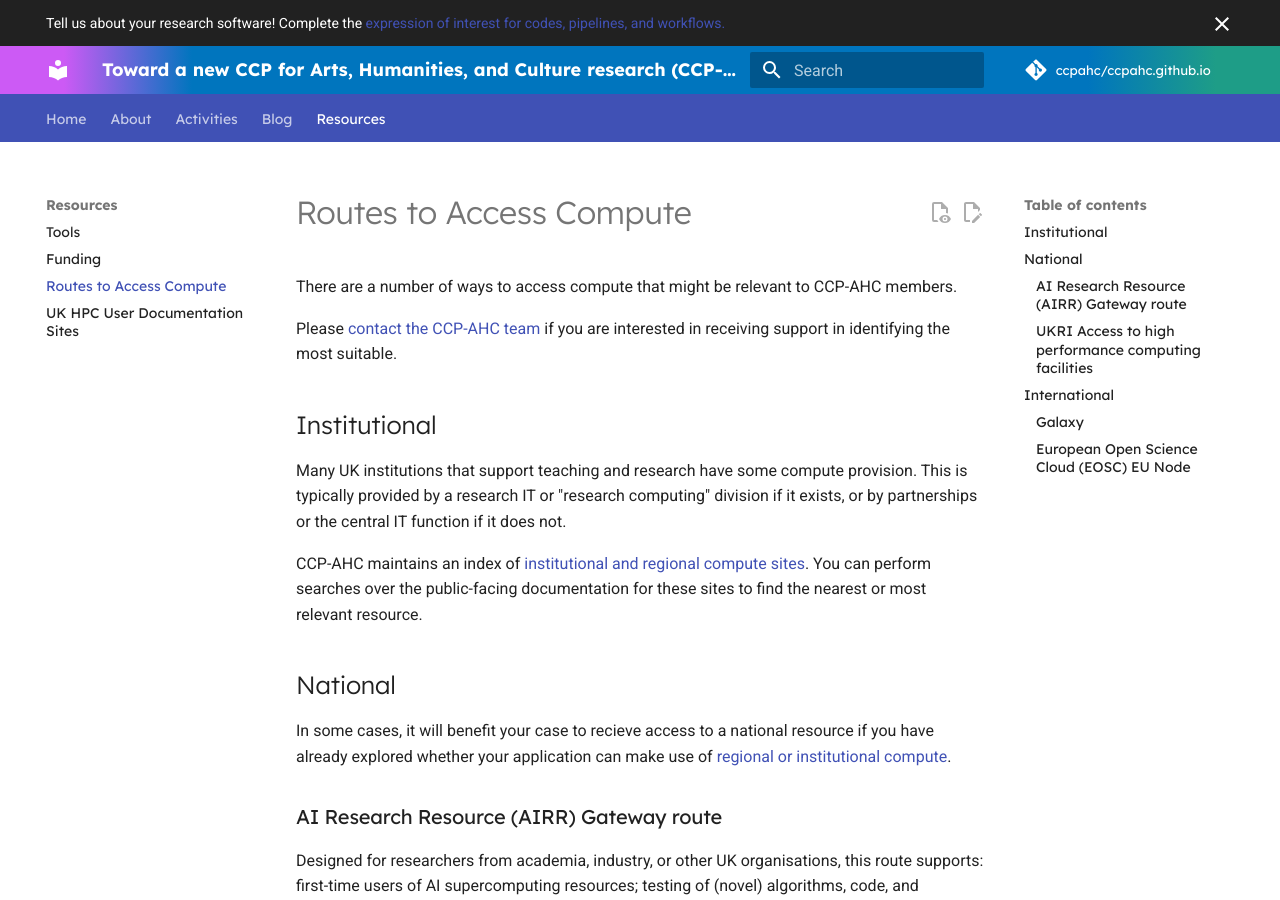
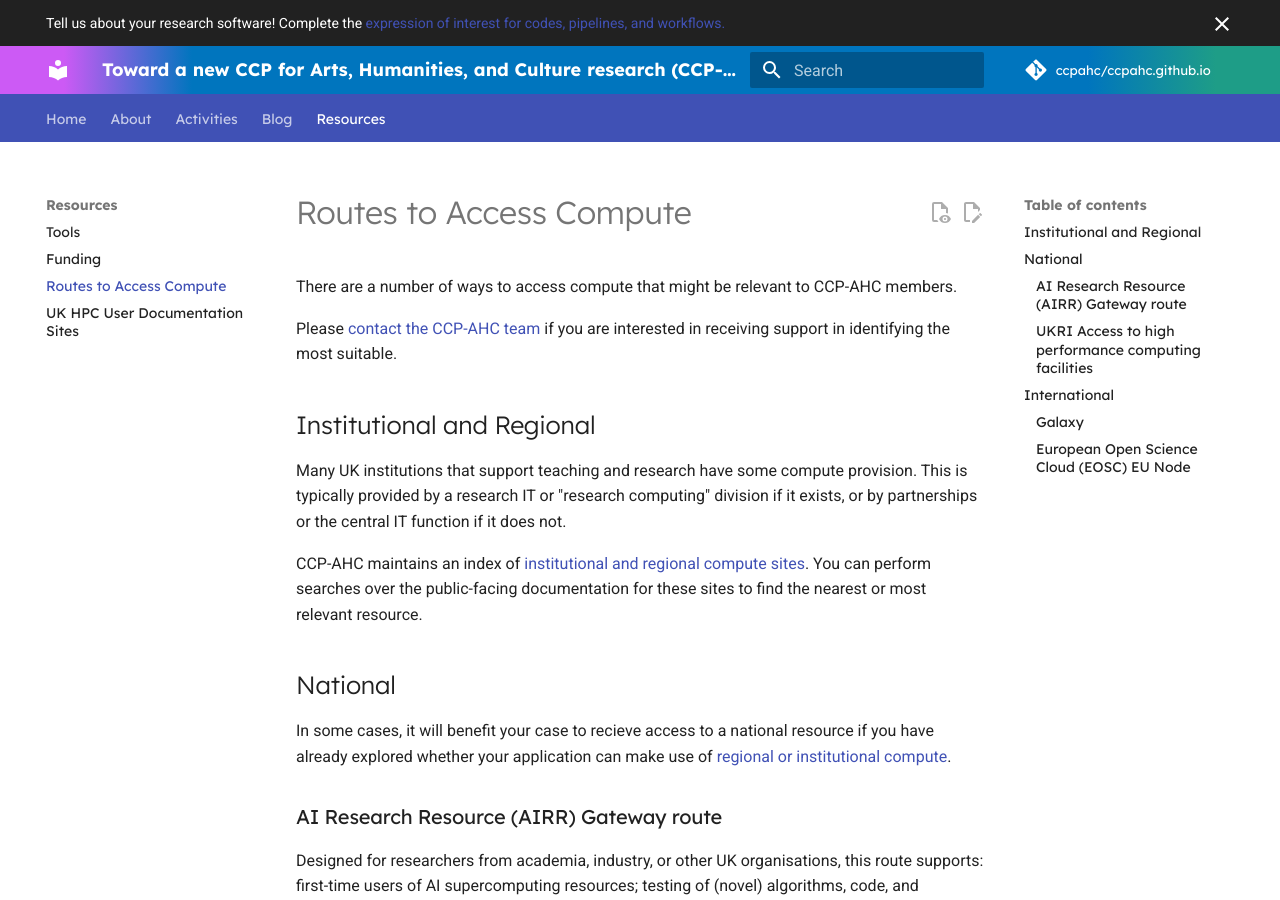
Before and after one commit to ccpahc/ccpahc.github.io, an MkDocs documentation site: the page built from docs/resources/routes-to-access-compute.md, in a window 1280 px wide and 900 px high. Built offline with MkDocs 1.6.1 and Material for MkDocs 9.7.7, drawn with Linux system fonts in a browser that asks for light colours; comment, search, counter and statistics services are not loaded.

Commit message:
Revise section title to 'Institutional and Regional'
Updated the section title to include 'Regional' for clarity.

```diff
--- a/docs/resources/routes-to-access-compute.md
+++ b/docs/resources/routes-to-access-compute.md
@@ -2,7 +2,7 @@
 
 Please [contact the CCP-AHC team](../index.md#contact) if you are interested in receiving support in identifying the most suitable.
 
-## Institutional
+## Institutional and Regional
 
 Many UK institutions that support teaching and research have some compute provision. This is typically provided by a research IT or "research computing" division if it exists, or by partnerships or the central IT function if it does not.
 
```
